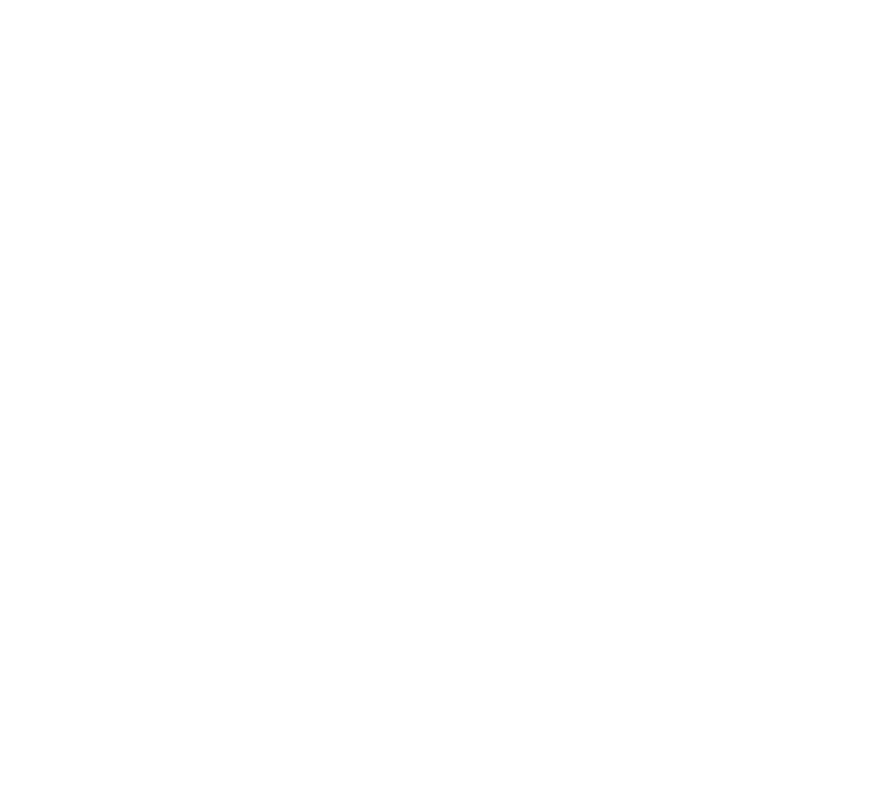
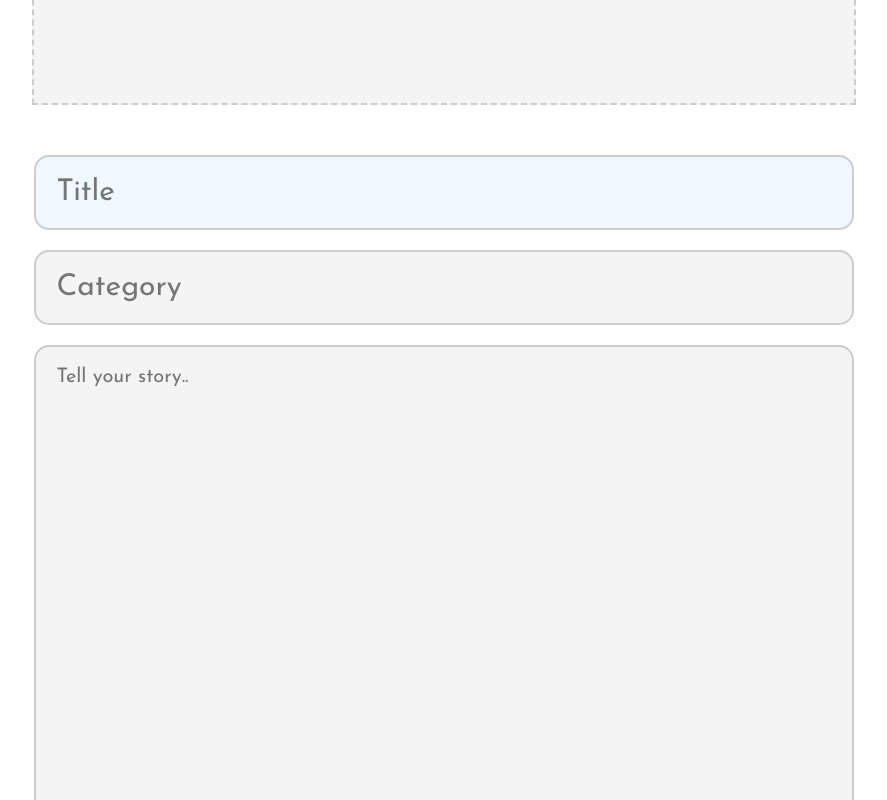
Before and after one commit to KamalDas492/blog-app, a React (Create React App) app in the folder react-blog/: page /editpost/1 in a window 1280 px wide. Before the commit this address had no page. Shown: the part 320-1120 px from the top of the page, without its empty margins (196-1083 px from the left). Before the commit the page ends 800 px from the top, so only its background shows below. Built offline with nearby package versions, Linux system fonts and the light colour scheme; no server answers.

Commit message:
Added edit posts and delete post functionality

```diff
--- a/react-blog/src/App.js
+++ b/react-blog/src/App.js
@@ -25,7 +25,8 @@
         <Route  path='/login' element={<Login />}></Route>
         <Route  path='/settings/:id' element={<Settings />}></Route>
         <Route  path='/myposts' element={<MyPosts />}></Route>
-        <Route  path='/write' element={<Write />}></Route>
+        <Route  path='/write' element={<Write obj = "newPost"/>}></Route>
+        <Route  path='/editpost/:id' element={<Write obj = "editPost"/>}></Route>
         <Route  path='/posts/:id' element={<Single />}></Route>
       </Routes>
 
--- a/react-blog/src/Pages/Write/Write.jsx
+++ b/react-blog/src/Pages/Write/Write.jsx
@@ -2,30 +2,47 @@
 import "./Write.css"
 import ImageInput from '../../components/ImageInput/ImageInput'
 import axios from "axios"
-import { useNavigate } from 'react-router-dom'
+import { useLocation, useNavigate } from 'react-router-dom'
 import Topbar from '../../components/TopBar/Topbar'
 
 
-export default function Write() {
+export default function Write(props) {
   const [title, setTitle] = useState("")
   const [desc, setDesc] = useState("")
   const [file, setFile] = useState(null)
   const [cat, setCategory] = useState(null)
   const [user, setUser] = useState(null)
   const navigate = useNavigate();
-
+  const postPath = useLocation();
+  const postId = postPath.pathname.split("/")[2];
+  const [postDetails, setPostDetails] = useState({});
+  const {obj} = props;
   useEffect(() =>{
     const fetchUser = async ()=> {
-      //console.log("request");
       const res = await axios.get("/user/user_info")
-
       if(res.status === 200) {
         setUser(res.data.user)
-        //console.log(res.data.user);
       }
     }
     fetchUser();
   },[])
+
+  useEffect(() =>{
+    if(obj === "editPost") {
+      const getPostDetail = async ()=> {
+        const res = await axios.get("/posts/" + postId);
+        if(res.status === 200){
+          setPostDetails(res.data);
+          setTitle(res.data.title);
+          setCategory(res.data.category);
+          setDesc(res.data.description);
+        }
+
+      }
+      getPostDetail();
+    }
+
+  }, [postId])
 
   const handleImageChange = (image) => {
     setFile(image);
@@ -67,12 +84,21 @@
           console.log("error in uploading image");
         }
       }
+      if(obj === "newPost") {
         try{
-        console.log(newPost);
           const res = await axios.post("/posts", newPost);
           navigate("/posts/" + res.data._id);
         } catch(err) {
           console.log("error in posting");
+        }
+      } else {
+        try{
+          const resp = await axios.put("/posts/" + postId, newPost);
+          if(resp.status === 200)
+           navigate("/posts/" + postId);
+        } catch(err) {
+          console.log("error in updating");
+        }
       }
 
       }
@@ -81,8 +107,11 @@
     <div>
     <Topbar />
     <div className='write'>
+
         <form className='writeForm' onSubmit={handleSubmit}>
         <ImageInput onImageChange={handleImageChange} />
+        {obj === "newPost" &&
+          <div>
             <div className='writeFormGroup'>
                 <input type="text" placeholder='Title' className='writeInput' autoFocus={true} onChange={e=>setTitle(e.target.value)}></input>
                 <input type="text" placeholder='Category' className='writeInput' onChange={e=>setCategory(e.target.value)}></input>
@@ -96,6 +125,26 @@
               ></textarea>
             </div>
             <button type = "submit" className = "writeSubmit">Publish</button>
+            </div>
+        }
+        {obj === "editPost" &&
+        <div>
+            <div className='writeFormGroup'>
+                <input type="text" placeholder='Title' defaultValue = {postDetails.title} className='writeInput' autoFocus={true} onChange={e=>setTitle(e.target.value)}></input>
+                <input type="text" placeholder='Category' defaultValue = {postDetails.category} className='writeInput' onChange={e=>setCategory(e.target.value)}></input>
+            </div>
+            <div className='writeFormGroup'>
+              <textarea
+                placeholder='Tell your story..'
+                className='writeInput writeText'
+                type="text"
+                defaultValue = {postDetails.description}
+                onChange={e=>setDesc(e.target.value)}
+              ></textarea>
+            </div>
+            <button type = "submit" className = "writeSubmit">Publish</button>
+            </div>
+        }
         </form>
     </div>
     </div>
--- a/react-blog/src/Pages/settings/Settings.jsx
+++ b/react-blog/src/Pages/settings/Settings.jsx
@@ -81,7 +81,6 @@
           }
 
           try{
-            console.log(dynamicParam);
             const res = await axios.put("/user/" +  dynamicParam, updateUser);
             navigate("/");
           } catch(err) {
@@ -98,7 +97,7 @@
           try{
             //console.log(user._id);
             const res = await axios.delete("/user/" +  dynamicParam);
-            if(res === 200)
+            if(res.status === 200)
              navigate("/register");
           } catch(err) {
             console.log("error in deleting");
--- a/react-blog/src/components/singlePost/singlePost.jsx
+++ b/react-blog/src/components/singlePost/singlePost.jsx
@@ -1,6 +1,6 @@
 import React, { useEffect, useState } from 'react'
 import "./singlePost.css"
-import { useLocation, Link } from 'react-router-dom'
+import { useLocation, Link, useNavigate } from 'react-router-dom'
 import axios from "axios"
 import Topbar from '../TopBar/Topbar';
 
@@ -9,6 +9,18 @@
   const id = postPath.pathname.split("/")[2];
   const [isLoading, setIsLoading] = useState(true);
   const [post, setPost] = useState({});
+  const [user, setUser] = useState(null)
+  const navigate = useNavigate();
+
+  useEffect(() =>{
+    const fetchUser = async ()=> {
+      const res = await axios.get("/user/user_info")
+      if(res.status === 200) {
+        setUser(res.data.user)
+      }
+    }
+    fetchUser();
+  },[])
 
   useEffect(() =>{
     const getPost = async ()=> {
@@ -20,6 +32,21 @@
       setIsLoading(false); // Set loading state to false to render the content
     }, 600);
   }, [id])
+
+  const handleDelete = async (e) => {
+    if(!user) {
+      navigate("/login")
+    } else {
+      try{
+        const res = await axios.delete("/posts/" +  post._id);
+        if(res.status === 200)
+         navigate("/myposts");
+      } catch(err) {
+        console.log("error in deleting");
+      }
+
+    }
+  }
 
   const linkStyle = {
     textDecoration: 'none',
@@ -43,10 +70,12 @@
 
           <h1 className='singlePostTitle'>
             {post.title}
+            {user && post.username === user.username &&
             <div className='singlePostEdit'>
-              <i className = "singlePostIcon fa-solid fa-pen-to-square"></i>
-              <i className="singlePostIcon fa-solid fa-trash"></i>
+            <Link  to={`/editpost/${post._id}`} style={linkStyle}><i className = "singlePostIcon fa-solid fa-pen-to-square"></i></Link>
+              <i className="singlePostIcon fa-solid fa-trash" onClick={handleDelete}></i>
             </div>
+            }
           </h1>
           <div className='singlePostInfo'>
             <span className = "singlePostAuthor">Author: <Link  to={`/?user=${post.username}`} style={linkStyle}><b>{post.username}</b> </Link></span>
```
Also changed, not shown: 2 other files (tests, documents, lock files or other folders). Lines whose indentation alone changed are shown as unchanged.
